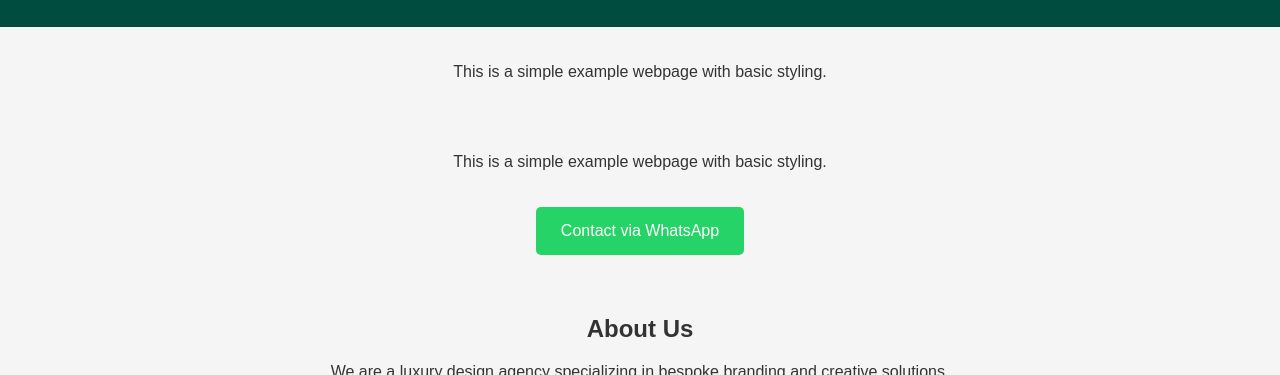
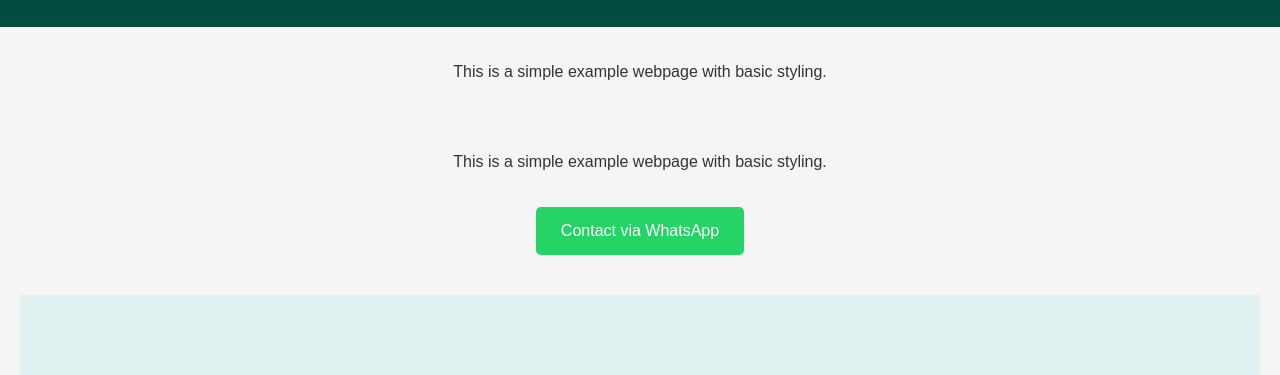
Before and after one commit to chitramishra2612-droid/The-Emerald-By-Chitra, a plain HTML site: page index.html in a window 1280 px wide. Shown: the part 93-468 px from the top of the page. Drawn offline with Linux system fonts and the light colour scheme.

Commit message:
Update style.css

```diff
--- a/style.css
+++ b/style.css
@@ -72,3 +72,24 @@ nav ul li a {
 nav ul li a:hover {
     color: gold; /* गोल्ड एक्सेंट होवर पर */
 }
+section {
+    padding: 60px 20px;
+    text-align: center;
+    background-color: white;
+    color: #333;
+}
+
+section#about {
+    background-color: #e0f2f1; /* हल्का एमराल्ड शेड */
+}
+
+section h2 {
+    font-size: 32px;
+    margin-bottom: 20px;
+}
+
+section p {
+    font-size: 18px;
+    max-width: 800px;
+    margin: 0 auto;
+}
```
